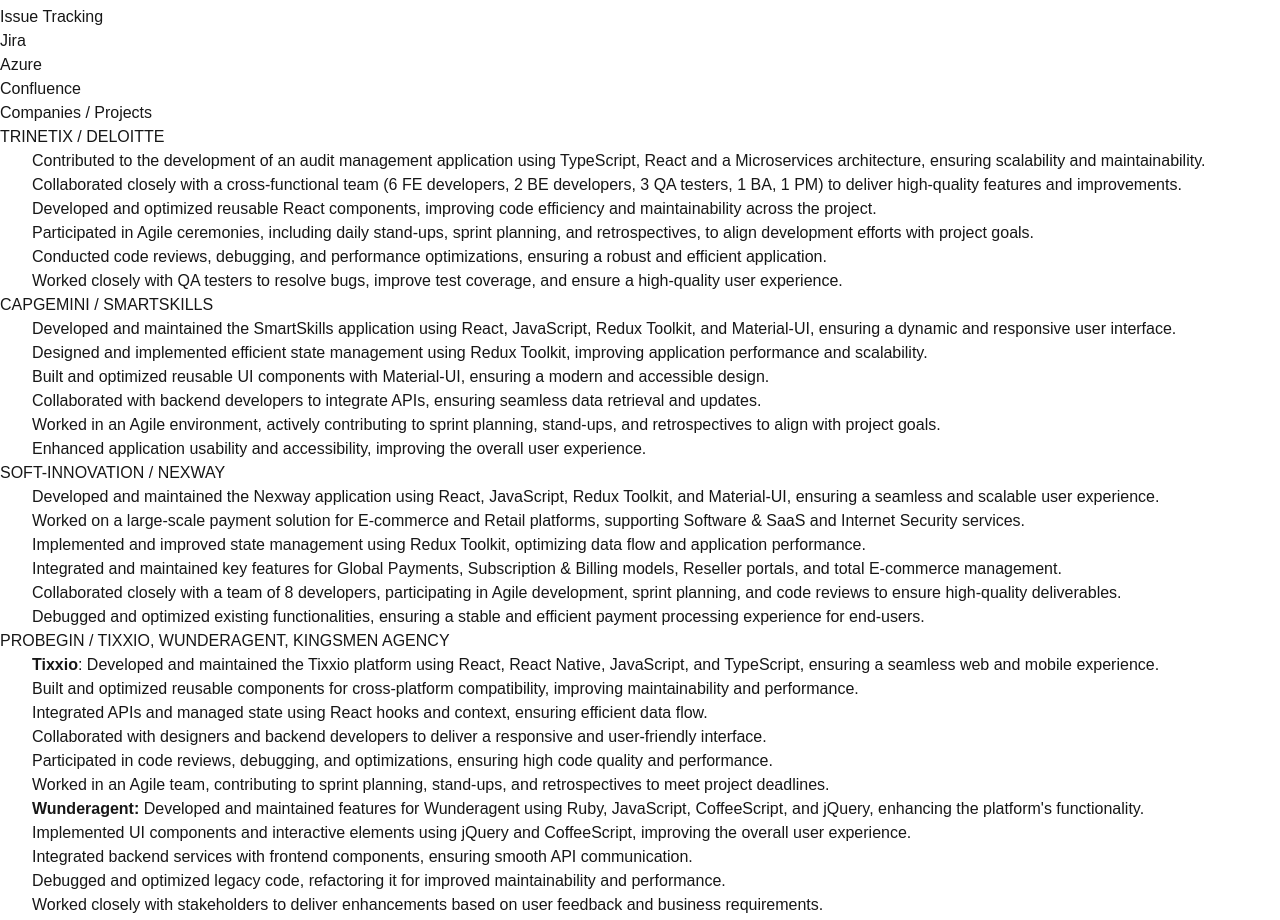
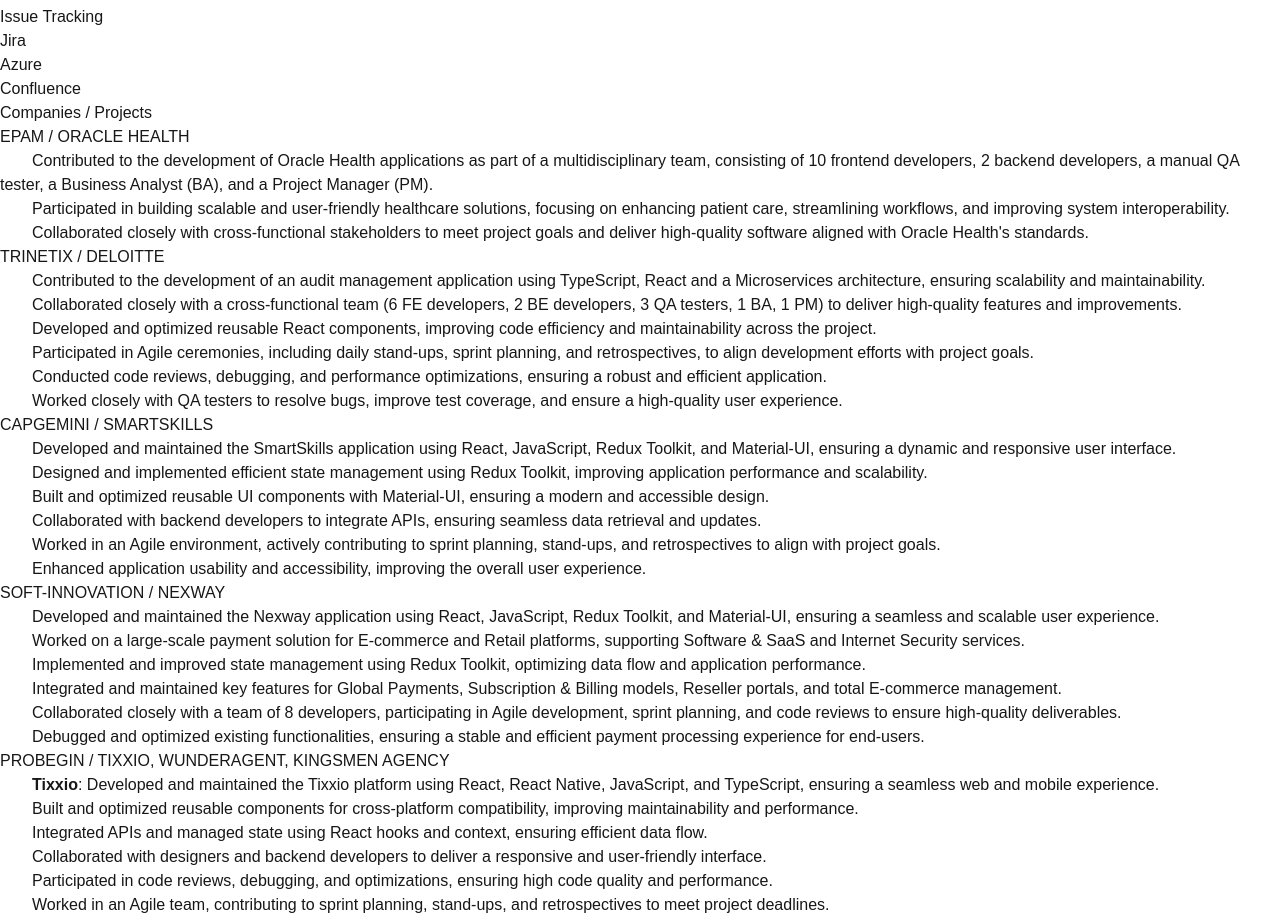
Before and after one commit to avoytovich/Portfolio, a Next.js app: page / in a window 1280 px wide. Shown: the part 9067-9987 px from the top of the page. Built offline with nearby package versions, Linux system fonts and the light colour scheme.

Commit message:
add: company project

```diff
--- a/src/components/Companies.tsx
+++ b/src/components/Companies.tsx
@@ -6,6 +6,11 @@
       </h2>
       <div className="grid grid-cols-1 sm:grid-cols-2 gap-8">
         {[
+          {
+            name: "EPAM / ORACLE HEALTH",
+            description:
+              "Contributed to the development of Oracle Health applications as part of a multidisciplinary team, consisting of 10 frontend developers, 2 backend developers, a manual QA tester, a Business Analyst (BA), and a Project Manager (PM). \n Participated in building scalable and user-friendly healthcare solutions, focusing on enhancing patient care, streamlining workflows, and improving system interoperability. \n Collaborated closely with cross-functional stakeholders to meet project goals and deliver high-quality software aligned with Oracle Health's standards.",
+          },
           {
             name: "TRINETIX / DELOITTE",
             description:
```
